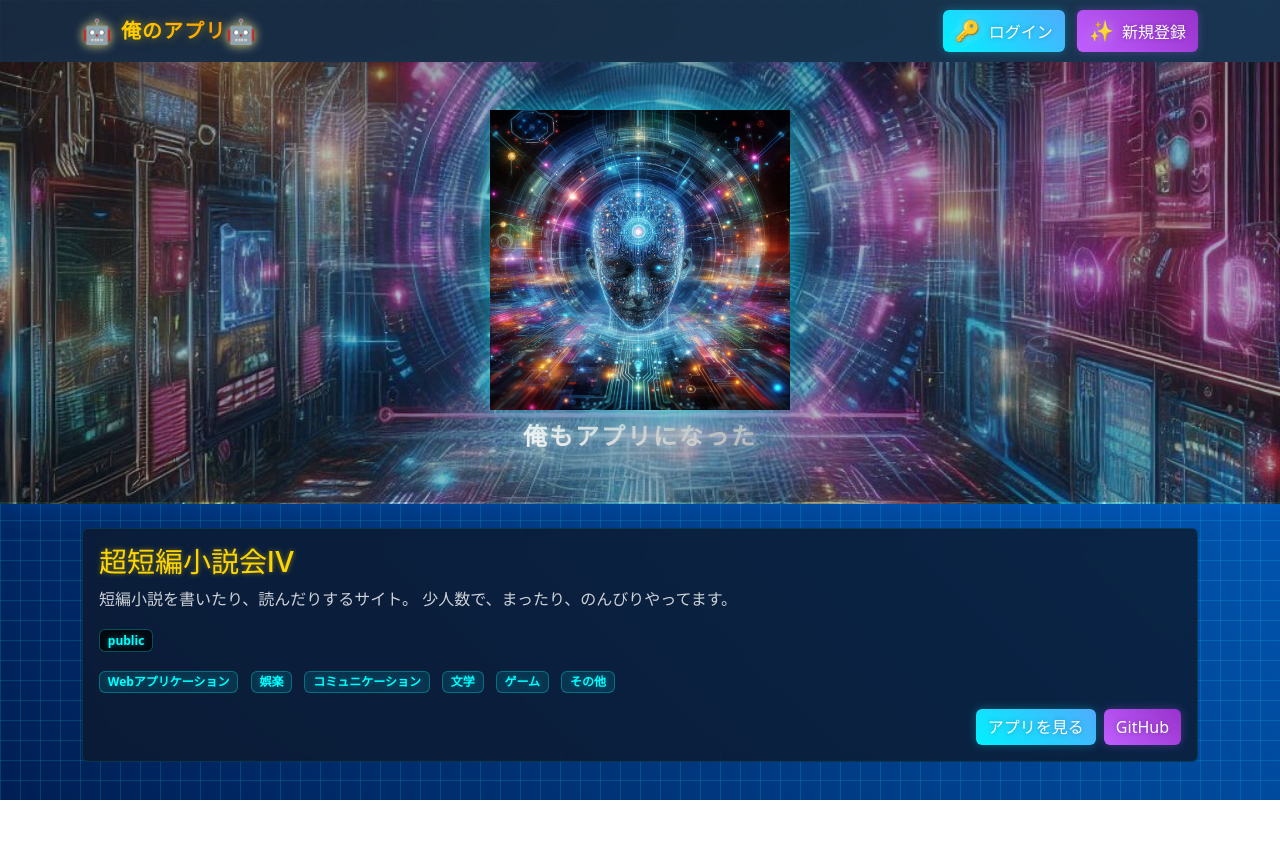
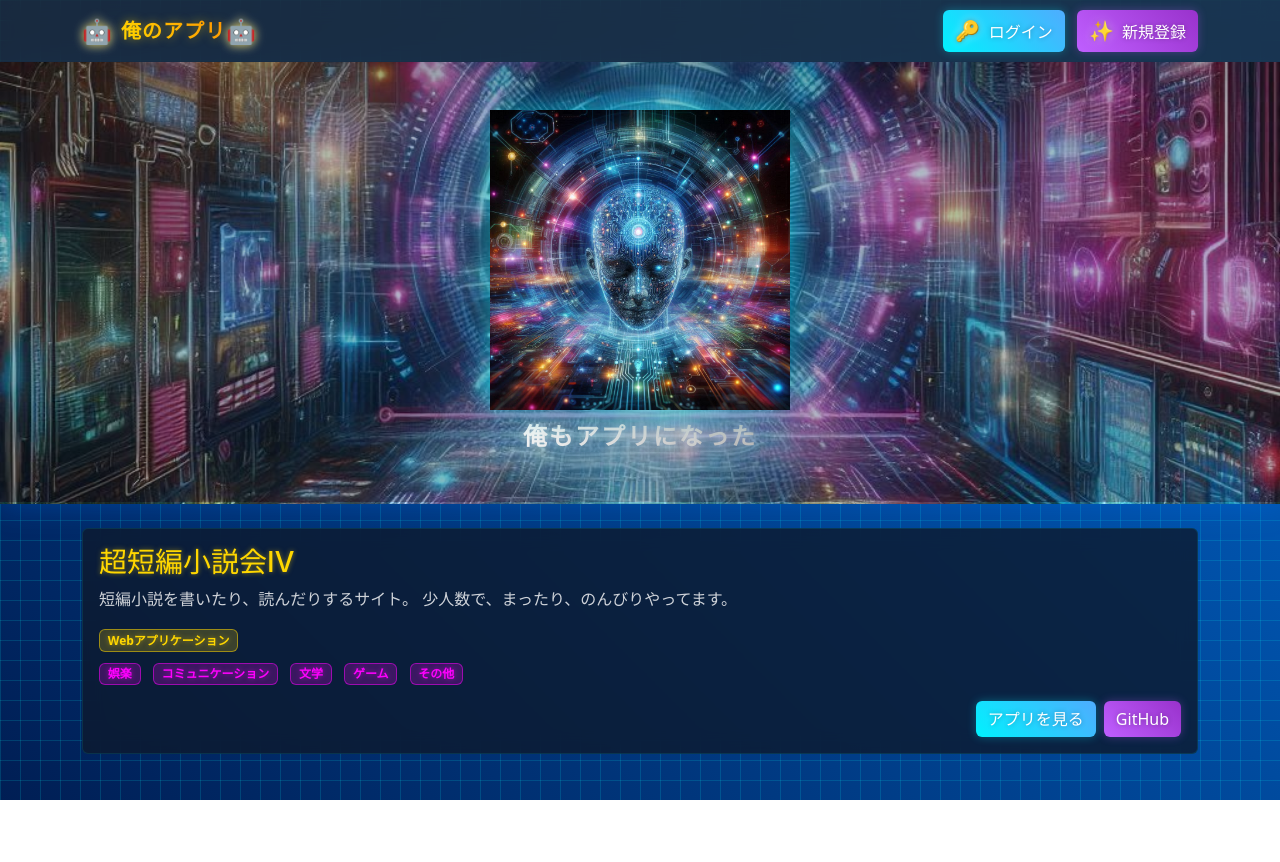
Before and after one commit to kenio12/ore_app, a Django app: page / in a window 1280 px wide. Run offline with Django 5.2, Linux system fonts and the light colour scheme; data comes from the database, SQL or seed files in the repository; both versions use the stored data as it was after the commit; some libraries are stand-ins or nearby versions.

Commit message:
できてきた

```diff
--- a/apps_gallery/constants/__init__.py
+++ b/apps_gallery/constants/__init__.py
@@ -6,7 +6,10 @@
 from .app_info import (
     APP_TYPES,
     APP_STATUS,
+    PUBLISH_STATUS,
     GENRES,
+    MODEL_FIELDS,
+    APP_DEFAULTS,
     TABS
 )
 
@@ -75,7 +78,8 @@ from .cloud_storage import (
 # 全ての定数をエクスポート
 __all__ = [
     # アプリ基本情報
-    'APP_TYPES', 'APP_STATUS', 'GENRES', 'TABS',
+    'APP_TYPES', 'APP_STATUS', 'PUBLISH_STATUS', 'GENRES', 'MODEL_FIELDS',
+    'APP_DEFAULTS', 'TABS',
 
     # ハードウェア
     'DEVICE_TYPES', 'OS_TYPES', 'CPU_TYPES', 'MEMORY_SIZES',
--- a/apps_gallery/constants/app_info.py
+++ b/apps_gallery/constants/app_info.py
@@ -13,9 +13,14 @@ APP_TYPES = {
     'other': 'その他'
 }
 
+# 開発状況
 APP_STATUS = {
-    'completed': '完成',
-    'in_development': '開発中',
+    'completed': '完成品',
+    'in_development': '開発中'
+}
+
+# 公開状態
+PUBLISH_STATUS = {
     'draft': '非公開',
     'public': '公開'
 }
--- a/apps_gallery/models.py
+++ b/apps_gallery/models.py
@@ -1,29 +1,35 @@
 from django.db import models
 from django.core.exceptions import ValidationError
 from cloudinary.models import CloudinaryField
-from .constants.app_info import APP_DEFAULTS, APP_TYPES, APP_STATUS, GENRES, MODEL_FIELDS  # 明示的にインポート
-from .constants.architecture import *  # アーキテクチャ関連の定数
+from django.conf import settings
+from .constants import *  # 全ての定数をインポート
 
 class AppGallery(models.Model):
     """アプリギャラリーモデル"""
 
+    # 作者（ユーザー）との関連付け
+    author = models.ForeignKey(
+        settings.AUTH_USER_MODEL,
+        on_delete=models.CASCADE,
+        verbose_name='作者',
+        related_name='apps'
+    )
+
     # ==================== 基本情報タブ ====================
-    # アプリ名
     title = models.CharField('アプリ名', max_length=100)
 
-    # アプリの種類（複数選択可能）
     app_types = models.JSONField(
         'アプリの種類',
         default=list,
         help_text=f'選択可能な値: {", ".join(APP_TYPES.keys())}'
     )
 
-    # ジャンル（複数選択可能）
     genres = models.JSONField(
         'ジャンル',
         default=list,
         help_text=f'選択可能な値: {", ".join(GENRES.keys())}'
     )
+
     other_genre = models.CharField(
         'その他のジャンル',
         max_length=50,
@@ -31,11 +37,19 @@ class AppGallery(models.Model):
     )
 
     # 開発状況
-    status = models.CharField(
+    dev_status = models.CharField(
         '開発状況',
         max_length=20,
         choices=APP_STATUS.items(),
-        default=APP_DEFAULTS['status']  # 定数から初期値を取得
+        default='in_development'
+    )
+
+    # 公開状態
+    status = models.CharField(
+        '公開状態',
+        max_length=20,
+        choices=PUBLISH_STATUS.items(),
+        default='draft'
     )
 
     # URL情報
--- a/apps_gallery/templatetags/app_filters.py
+++ b/apps_gallery/templatetags/app_filters.py
@@ -5,4 +5,13 @@ register = template.Library()
 @register.filter
 def get_dict_value(dictionary, key):
     """辞書からキーに対応する値を取得するフィルター"""
+    # 辞書とキーが存在することを確認
+    if dictionary is None or key is None:
+        return ''
+
+    # 辞書型であることを確認
+    if not isinstance(dictionary, dict):
+        return key
+
+    # 辞書から値を取得（存在しない場合はキーをそのまま返す）
     return dictionary.get(key, key)
--- a/home/templates/home/home.html
+++ b/home/templates/home/home.html
@@ -48,19 +48,18 @@
                             <h3 class="card-title cyber-title">{{ app.title }}</h3>
                             <p class="card-text cyber-description">{{ app.overview }}</p>
 
-                            <!-- 開発状況 -->
-                            <div class="mb-3">
-                                <span class="badge cyber-badge">{{ app.status }}</span>
-                            </div>
-
                             <!-- アプリの種類とジャンル -->
                             <div class="mb-3">
-                                {% for type in app.app_types %}
-                                    <span class="badge cyber-tag me-2">{{ APP_TYPES|get_dict_value:type }}</span>
-                                {% endfor %}
-                                {% for genre in app.genres %}
-                                    <span class="badge cyber-tag me-2">{{ GENRES|get_dict_value:genre }}</span>
-                                {% endfor %}
+                                <div class="mb-2">
+                                    {% for type in app.app_types %}
+                                        <span class="badge cyber-type me-2">{{ APP_TYPES|get_dict_value:type }}</span>
+                                    {% endfor %}
+                                </div>
+                                <div>
+                                    {% for genre in app.genres %}
+                                        <span class="badge cyber-genre me-2">{{ GENRES|get_dict_value:genre }}</span>
+                                    {% endfor %}
+                                </div>
                             </div>
 
                             <!-- アクションボタン -->
@@ -214,5 +213,31 @@
     50% { opacity: 0.8; }
     100% { opacity: 0.5; }
 }
+
+/* ステータスバッジ */
+.cyber-status {
+    background: rgba(0, 255, 255, 0.2);
+    color: #0ff;
+    border: 1px solid rgba(0, 255, 255, 0.5);
+    text-shadow: 0 0 5px rgba(0, 255, 255, 0.5);
+    font-size: 0.9rem;
+    padding: 0.5em 1em;
+}
+
+/* アプリタイプバッジ */
+.cyber-type {
+    background: rgba(255, 215, 0, 0.2);
+    color: #ffd700;
+    border: 1px solid rgba(255, 215, 0, 0.5);
+    text-shadow: 0 0 5px rgba(255, 215, 0, 0.5);
+}
+
+/* ジャンルバッジ */
+.cyber-genre {
+    background: rgba(255, 0, 255, 0.2);
+    color: #ff00ff;
+    border: 1px solid rgba(255, 0, 255, 0.5);
+    text-shadow: 0 0 5px rgba(255, 0, 255, 0.5);
+}
 </style>
 {% endblock %}
--- a/home/views.py
+++ b/home/views.py
@@ -4,11 +4,15 @@ from apps_gallery.models import AppGallery
 from apps_gallery.constants import *  # __init__.pyから全ての定数をインポート
 
 def home(request):
-    # 最新の投稿順（-created_at）でアプリを取得
-    apps = AppGallery.objects.all().order_by('-created_at')
+    # 完成品かつ公開状態のアプリのみを取得
+    apps = AppGallery.objects.filter(
+        status='public',
+        dev_status='completed'  # 完成品のみ
+    ).order_by('-created_at')
+
     context = {
         'apps': apps,
-        'APP_TYPES': APP_TYPES,
-        'GENRES': GENRES,
+        'APP_TYPES': dict(APP_TYPES),
+        'GENRES': dict(GENRES),
     }
     return render(request, 'home/home.html', context)
```
Also changed, not shown: apps_gallery/views.py (+13 -11 lines), apps_gallery/migrations/0002_app_gallery_updates.py (added), db.sqlite3.
